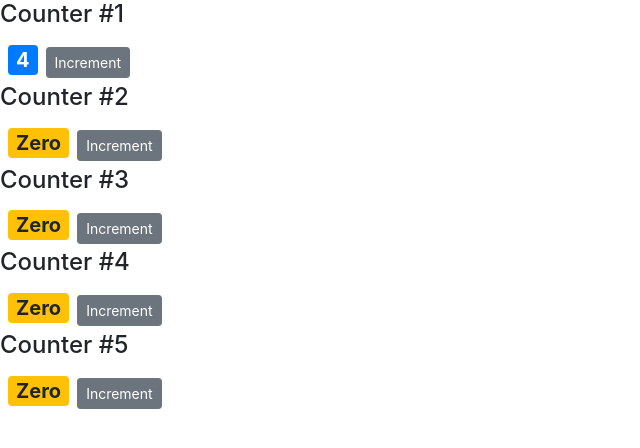
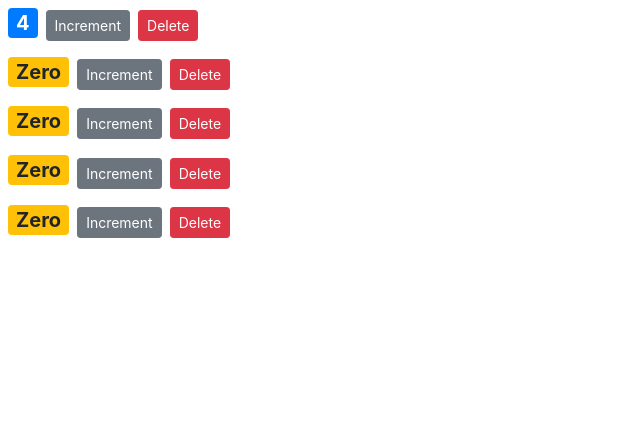
Before and after one commit to NeuHacker007/MoshReactLearning, a React (Create React App) app in the folder counter-app/: page / in a window 1280 px wide. Shown: the top 448 px of the page, without its empty margins (0-640 px from the left). Built offline with nearby package versions, Linux system fonts and the light colour scheme; the HTML template or start-up script is replaced by a standard one.

Commit message:
--raising and handling events

```diff
--- a/counter-app/src/components/counterComponent.jsx
+++ b/counter-app/src/components/counterComponent.jsx
@@ -30,7 +30,6 @@
     // we can access <h4> through this.props.children
     return (
       <div>
-        {this.props.children}
         <span style={this.styles} className={this.getBadgeClasses()}>
           {this.formatCounter()}
         </span>
@@ -39,6 +38,12 @@
           className="btn btn-secondary btn-sm"
         >
           Increment
+        </button>
+        <button
+          onClick={this.props.onDelete}
+          className="btn btn-danger btn-sm m-2"
+        >
+          Delete
         </button>
       </div>
     );
--- a/counter-app/src/components/countersComponent.jsx
+++ b/counter-app/src/components/countersComponent.jsx
@@ -11,13 +11,17 @@
       { id: 5, value: 0 },
     ],
   };
+
+  handleDelete = () => {
+      console.log("delete event is called!");
+  }
+
   render() {
     return (
       <div>
         {this.state.counters.map((counter) => {
           return (
-            <Counter key={counter.id} value={counter.value} selected={true}>
-                <h4>Counter #{counter.id}</h4>
+            <Counter key={counter.id} value={counter.value} onDelete={this.handleDelete}>
             </Counter>
           );
         })}
```
